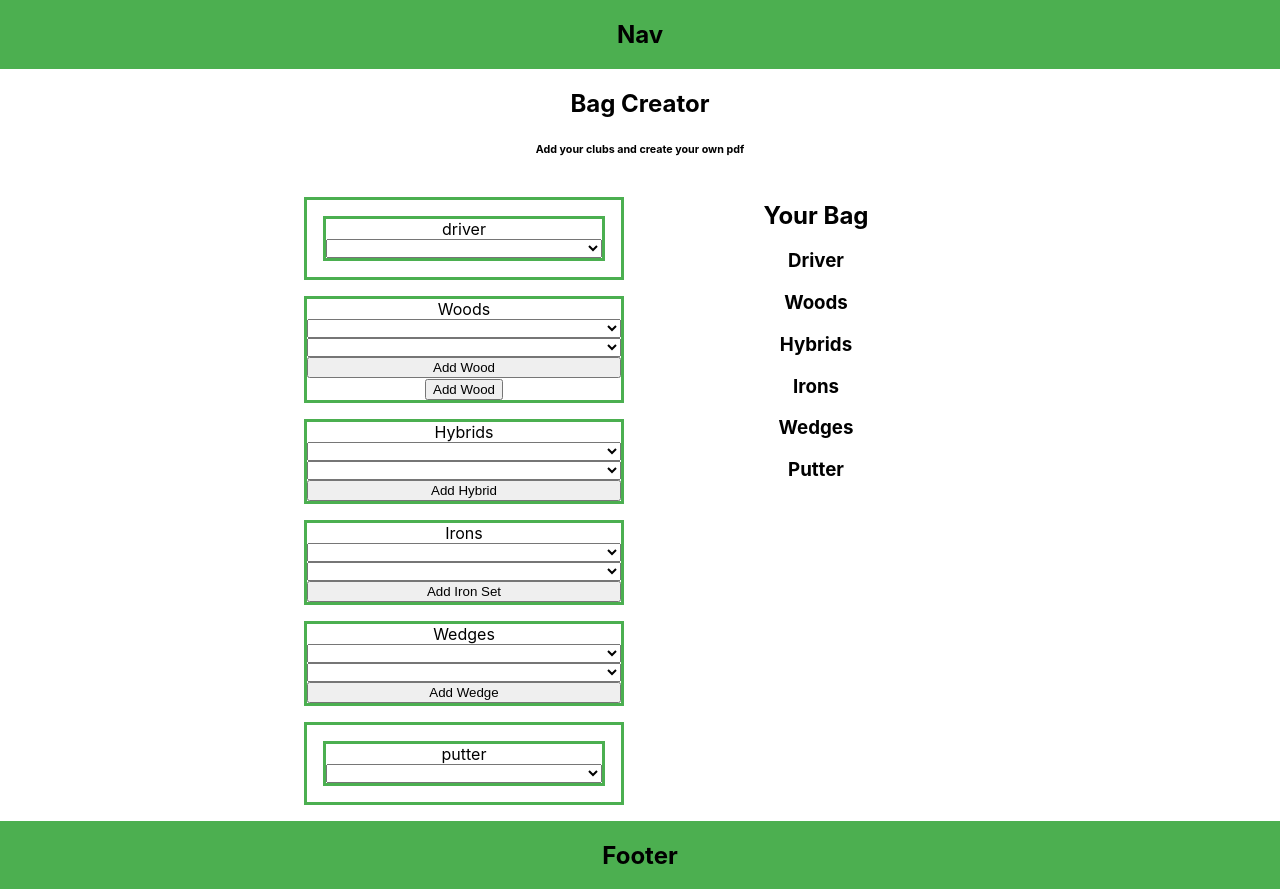
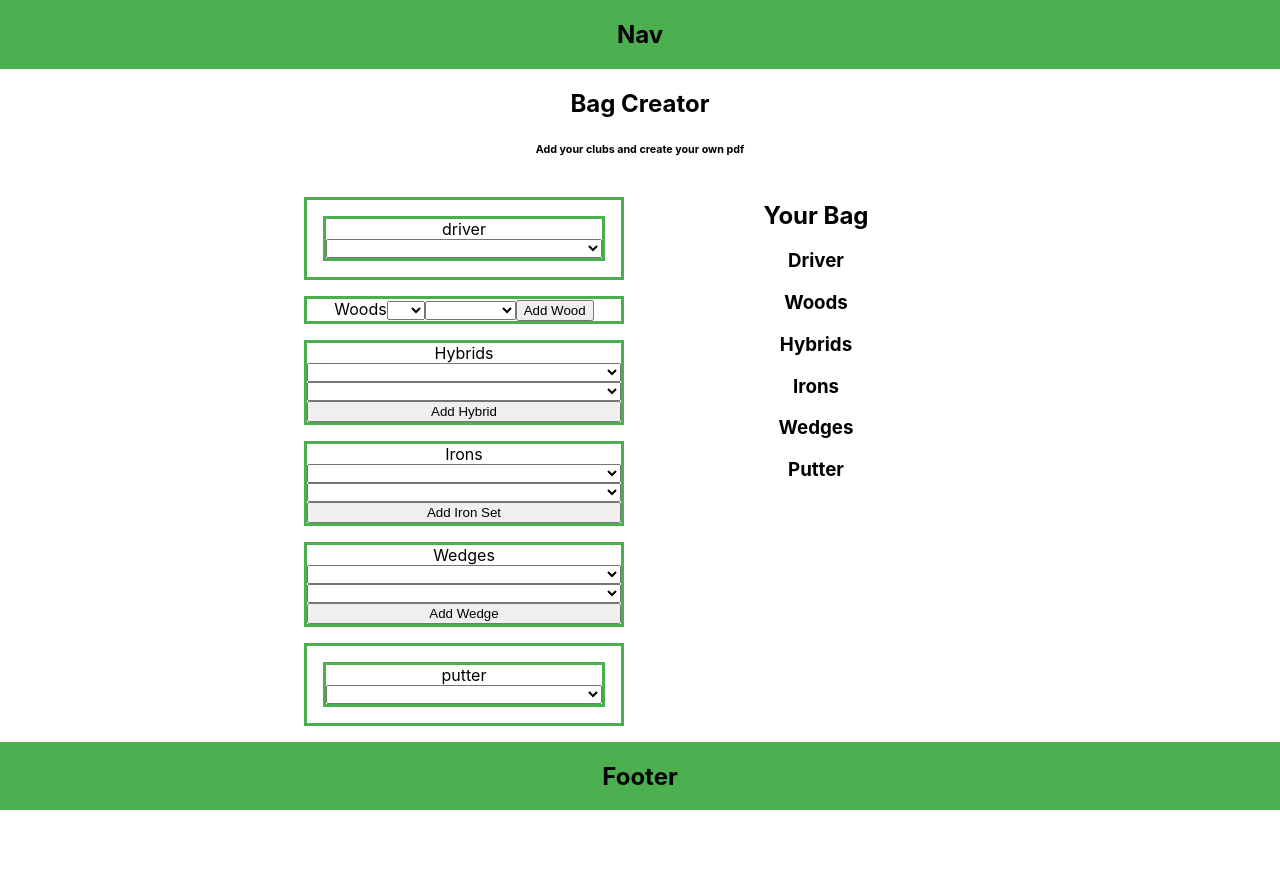
Before and after one commit to poplockndrop1t/golfBuddy, a React (Create React App) app: page / in a window 1280 px wide. After the commit the page ends 810 px from the top, so only its background shows below. Built offline with nearby package versions, Linux system fonts and the light colour scheme.

Commit message:
Woods are now added from child comp

```diff
--- a/src/BagCreator/ClubOptions/AddClubSelect/AddClubSelect.js
+++ b/src/BagCreator/ClubOptions/AddClubSelect/AddClubSelect.js
@@ -1,13 +1,40 @@
 import React from 'react';
 import './AddClubSelect.css';
 
-function AddClubSelect({ createNewClub, newClub }) {
+function AddClubSelect({
+  createNewClub,
+  newClub,
+  brands,
+  clubNumbers }) {
+
   function addNewClub() {
-    console.log(createNewClub);
+    if (newClub.type && newClub.brand) {
+      return createNewClub(newClub.type, newClub.brand);
+    }
   };
 
   return (
     <div>
+      <label>Woods</label>
+      <select className="woods" name="type">
+        {
+          clubNumbers.map((number, key) => {
+            return (
+              <option value={number} key={key}>{number}</option>
+            )
+          })
+        }
+      </select>
+      <select className="woods" name="brand">
+        {
+          brands.map((brand, key) => {
+            return (
+              <option value={brand} key={key}>{brand}</option>
+            )
+          })
+        }
+      </select>
+
       <button onClick={addNewClub}>Add Wood</button>
     </div>
   )
--- a/src/BagCreator/ClubOptions/ClubOptions.js
+++ b/src/BagCreator/ClubOptions/ClubOptions.js
@@ -33,22 +33,6 @@ class ClubOptions extends React.Component {
           <ClubSelect clubType={"driver"} options={this.props.brands} />
         </div>
         <div className="woodsContainer" onChange={ this.handleClubChange }>
-          <label>Woods</label>
-          <select className="woods" name="type">
-            <option value=""></option>
-            <option value="3+">3+</option>
-            <option value="3">3</option>
-            <option value="4">4</option>
-            <option value="5">5</option>
-          </select>
-          <select className="woods" name="brand">
-            <option value=""></option>
-            <option value="TaylorMade">TaylorMade</option>
-            <option value="Titleist">Titleist</option>
-            <option value="Callaway">Callaway</option>
-            <option value="Ping">Ping</option>
-          </select>
-          <button onClick={ this.addNewClub }>Add Wood</button>
           <AddClubSelect
             createNewClub={ this.props.createNewClub }
             newClub={ this.props.newClub }
@@ -121,3 +105,20 @@ class ClubOptions extends React.Component {
 };
 
 export default ClubOptions;
+
+          // <label>Woods</label>
+          // <select className="woods" name="type">
+          //   <option value=""></option>
+          //   <option value="3+">3+</option>
+          //   <option value="3">3</option>
+          //   <option value="4">4</option>
+          //   <option value="5">5</option>
+          // </select>
+          // <select className="woods" name="brand">
+          //   <option value=""></option>
+          //   <option value="TaylorMade">TaylorMade</option>
+          //   <option value="Titleist">Titleist</option>
+          //   <option value="Callaway">Callaway</option>
+          //   <option value="Ping">Ping</option>
+          // </select>
+          // <button onClick={ this.addNewClub }>Add Wood</button>
```
